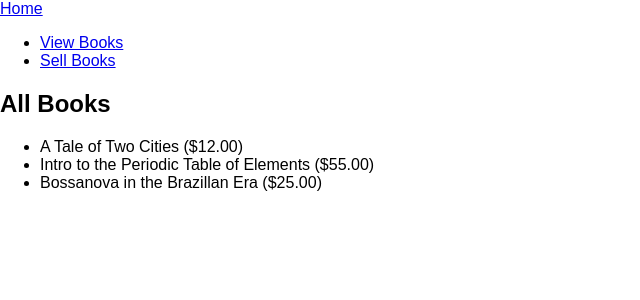
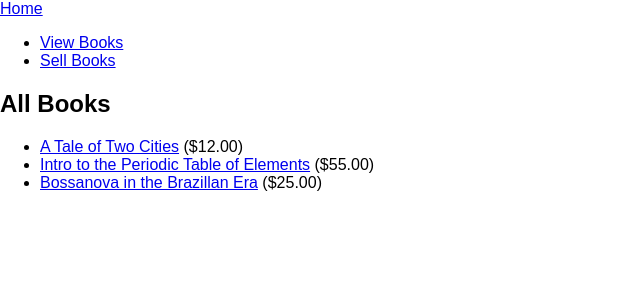
Before and after one commit to LaunchPadLab/hit-the-books, a React (Create React App) app: page /all-books in a window 1280 px wide. Shown: the top 300 px of the page, without its empty margins (0-640 px from the left). Built offline with nearby package versions, Linux system fonts and the light colour scheme.

Commit message:
fix import, only link to book name

```diff
--- a/src/pages/all-books.js
+++ b/src/pages/all-books.js
@@ -1,4 +1,5 @@
 import React, { Component } from 'react';
+import { Link } from 'react-router-dom';
 
 class AllBooks extends Component {
   componentWillMount() {
@@ -39,7 +40,12 @@ class AllBooks extends Component {
         <ul>
           {
             bookList.map(book => {
-              return <li key={book.id}>{book.name} ({book.price})</li>
+              const bookLink = `/book-details/${book.id}`
+              return (
+                <li key={book.id}>
+                  <Link to={bookLink}>{book.name}</Link> ({book.price})
+                </li>
+              );
             })
           }
         </ul>
```
